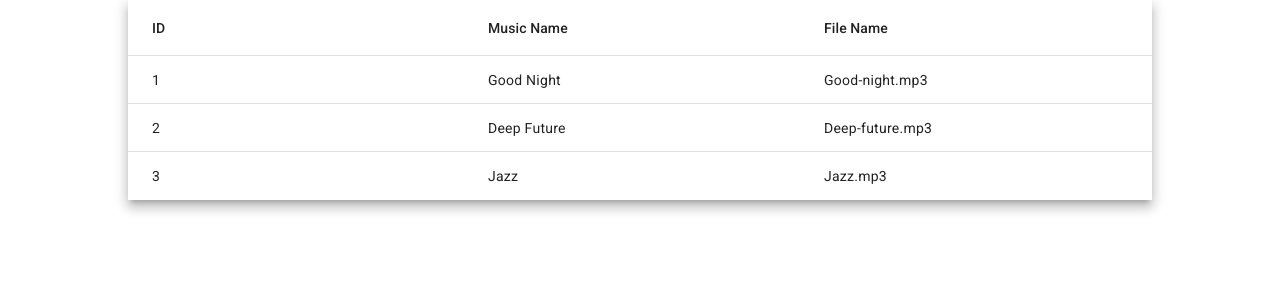
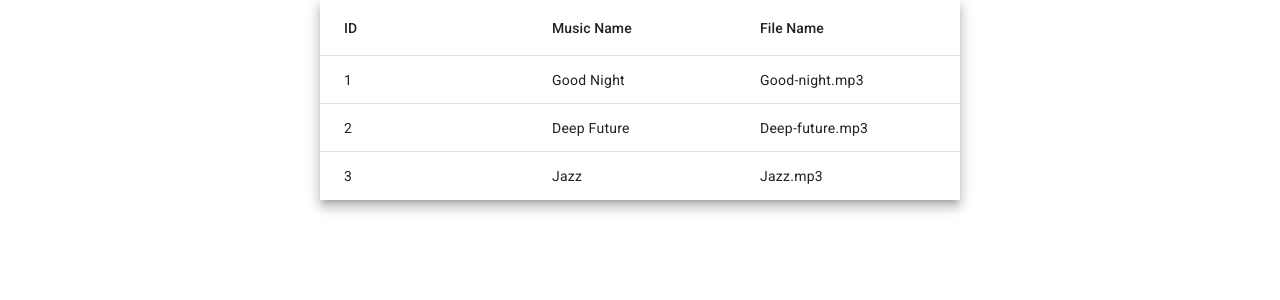
Before and after one commit to mnosov622/angular_test, an Angular app: page / in a window 1280 px wide. Shown: the top 300 px of the page. Built offline with nearby package versions, Linux system fonts and the light colour scheme.

Commit message:
styling update

```diff
--- a/src/app/app.component.css
+++ b/src/app/app.component.css
@@ -0,0 +1,4 @@
+.container {
+  width: 50%;
+  margin: 0 auto;
+}
--- a/src/app/app.component.html
+++ b/src/app/app.component.html
@@ -1 +1,3 @@
-<app-music-list></app-music-list>
+<div class="container">
+  <app-music-list></app-music-list>
+</div>
--- a/src/app/app.module.ts
+++ b/src/app/app.module.ts
@@ -4,8 +4,8 @@ import { BrowserModule } from '@angular/platform-browser';
 import { AppComponent } from './app.component';
 import { MatTableModule } from '@angular/material/table';
 import { BrowserAnimationsModule } from '@angular/platform-browser/animations';
-import { MusicListComponent } from './music-list/music-list.component';
-import { Mp3PlayerComponent } from './mp3-player/mp3-player.component';
+import { Mp3PlayerComponent } from './components/mp3-player/mp3-player.component';
+import { MusicListComponent } from './components/music-list/music-list.component';
 
 @NgModule({
   declarations: [AppComponent, MusicListComponent, Mp3PlayerComponent],
--- /dev/null
+++ b/src/app/components/mp3-player/mp3-player.component.css
@@ -0,0 +1,4 @@
+.music-player {
+  margin: 30px auto;
+  width: 50%;
+}
--- a/src/app/mp3-player/mp3-player.component.html
+++ b/src/app/components/mp3-player/mp3-player.component.html
@@ -1,4 +1,4 @@
-<div *ngIf="selectedMusic">
+<div *ngIf="selectedMusic" class="music-player">
   <h2>{{ selectedMusic.musicName }}</h2>
   <ng-container *ngIf="selectedMusic.source">
     <audio controls [src]="selectedMusic.source" type="audio/mpeg">
--- a/src/app/mp3-player/mp3-player.component.ts
+++ b/src/app/components/mp3-player/mp3-player.component.ts
@@ -1,5 +1,5 @@
 import { Component, Input } from '@angular/core';
-import { Music } from '../interfaces/music.interface';
+import { Music } from '../../interfaces/music.interface';
 
 @Component({
   selector: 'app-mp3-player',
--- /dev/null
+++ b/src/app/components/music-list/music-list.component.css
@@ -0,0 +1,9 @@
+.mat-mdc-table .mdc-data-table__row {
+  cursor: pointer;
+  transition: all 0.3s ease-in;
+}
+
+.mat-mdc-table .mat-mdc-row:hover {
+  background-color: #f5f5f5;
+  box-shadow: 0 4px 8px rgba(0, 0, 0, 0.2);
+}
--- a/src/app/music-list/music-list.component.ts
+++ b/src/app/components/music-list/music-list.component.ts
@@ -1,5 +1,5 @@
 import { Component } from '@angular/core';
-import { Music } from '../interfaces/music.interface';
+import { Music } from 'src/app/interfaces/music.interface';
 
 @Component({
   selector: 'app-music-list',
--- a/src/app/music-list/music-list.component.css
+++ /dev/null
@@ -1,18 +0,0 @@
-.mdc-data-table__table {
-  margin: 0 auto;
-  width: 80%;
-  min-width: unset;
-}
-
-.mat-cell {
-  font-size: 14px;
-}
-
-.table-row {
-  cursor: pointer;
-}
-
-.table-row:hover {
-  background-color: #f5f5f5;
-  box-shadow: 0 4px 8px rgba(0, 0, 0, 0.2);
-}
```
Also changed, not shown: src/app/components/music-list/music-list.component.html (renamed from src/app/music-list/music-list.component.html), src/app/mp3-player/mp3-player.component.css (deleted), 2 other files (tests, documents, lock files or other folders).
